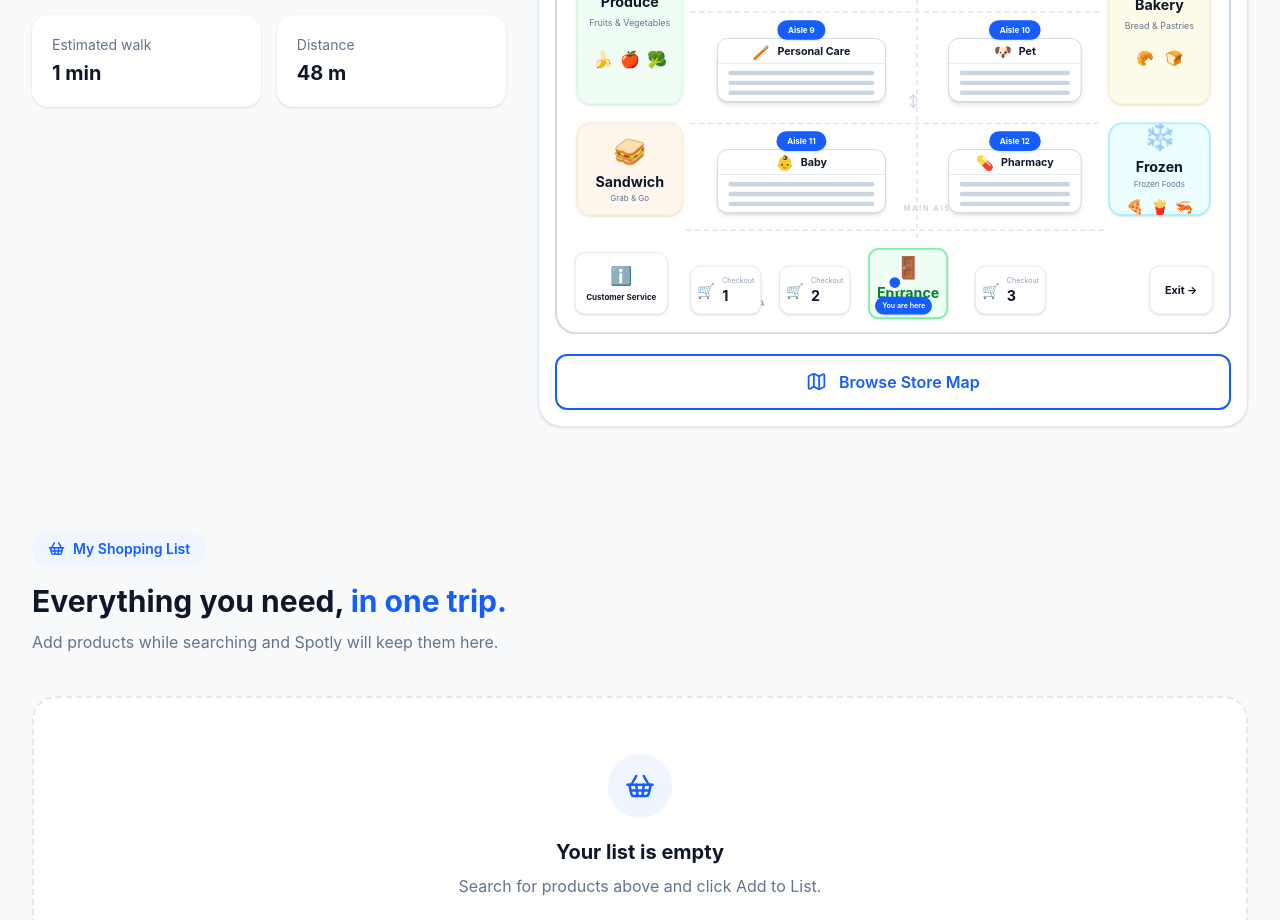
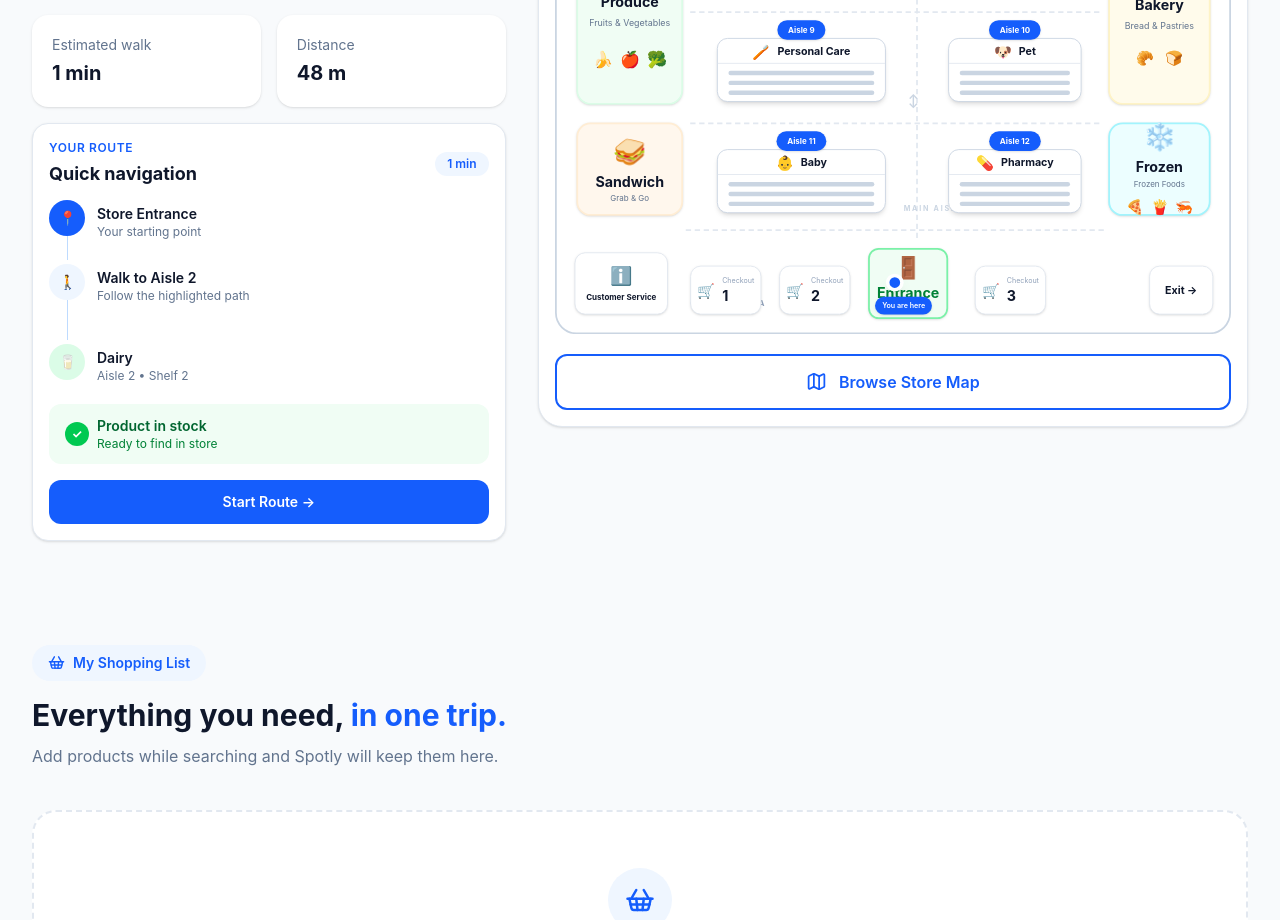
Before and after one commit to Yassine-Elamri34/Spotly, a React (Vite) app: page /#/ in a window 1280 px wide. Shown: the part 1140-2060 px from the top of the page. Built offline with nearby package versions, Linux system fonts and the light colour scheme.

Commit message:
responsive mode

```diff
--- a/src/components/HeroSection.jsx
+++ b/src/components/HeroSection.jsx
@@ -457,7 +457,7 @@ const HeroSection = ({
           {/* ================================= */}
           {/* VIDEO - LAPTOP / DESKTOP */}
           {/* ================================= */}
-
+{/* VIDEO - LAPTOP / DESKTOP */}
 <div className="hidden min-w-0 items-start justify-center lg:flex lg:justify-end">
 
   <div className="flex h-[320px] w-[320px] items-center justify-center rounded-full bg-blue-50 p-6 xl:h-[380px] xl:w-[380px] xl:p-7 2xl:h-[430px] 2xl:w-[430px] 2xl:p-8">
@@ -474,7 +474,7 @@ const HeroSection = ({
       >
 
         <source
-                    src="/videos/shopper.mp4"
+          src={`${import.meta.env.BASE_URL}videos/shopper.mp4`}
           type="video/mp4"
         />
 
--- a/src/pages/Home.jsx
+++ b/src/pages/Home.jsx
@@ -268,6 +268,117 @@ const Home = () => {
       startNavigation
     }
   />
+
+  {/* DESKTOP ROUTE SUMMARY */}
+  <div className="mt-4 hidden rounded-2xl border border-slate-200 bg-white p-4 shadow-sm lg:block">
+
+    {/* HEADER */}
+    <div className="mb-3 flex items-center justify-between">
+      <div>
+        <p className="text-xs font-semibold uppercase tracking-wider text-blue-600">
+          Your Route
+        </p>
+
+        <h3 className="mt-1 text-lg font-bold text-slate-900">
+          Quick navigation
+        </h3>
+      </div>
+
+      <div className="rounded-full bg-blue-50 px-3 py-1 text-xs font-semibold text-blue-600">
+        1 min
+      </div>
+    </div>
+
+    {/* ROUTE STEPS */}
+    <div className="space-y-1">
+
+      {/* START */}
+      <div className="flex gap-3">
+        <div className="flex flex-col items-center">
+          <div className="flex h-9 w-9 items-center justify-center rounded-full bg-blue-600 text-sm text-white">
+            📍
+          </div>
+
+          <div className="h-6 w-px bg-blue-200" />
+        </div>
+
+        <div className="pt-1">
+          <p className="text-sm font-semibold text-slate-900">
+            Store Entrance
+          </p>
+
+          <p className="text-xs text-slate-500">
+            Your starting point
+          </p>
+        </div>
+      </div>
+
+      {/* AISLE */}
+      <div className="flex gap-3">
+        <div className="flex flex-col items-center">
+          <div className="flex h-9 w-9 items-center justify-center rounded-full bg-blue-50 text-sm">
+            🚶
+          </div>
+
+          <div className="h-10 w-px bg-blue-200" />
+        </div>
+
+        <div className="pt-1">
+          <p className="text-sm font-semibold text-slate-900">
+            Walk to Aisle {selectedProduct?.aisle}
+          </p>
+
+          <p className="text-xs text-slate-500">
+            Follow the highlighted path
+          </p>
+        </div>
+      </div>
+
+      {/* DESTINATION */}
+      <div className="flex gap-3">
+        <div className="flex h-9 w-9 items-center justify-center rounded-full bg-green-100 text-sm">
+          {selectedProduct?.emoji || "🛒"}
+        </div>
+
+        <div className="pt-1">
+          <p className="text-sm font-semibold text-slate-900">
+            {selectedProduct?.section || "Product"}
+          </p>
+
+          <p className="text-xs text-slate-500">
+            Aisle {selectedProduct?.aisle} • Shelf {selectedProduct?.shelf}
+          </p>
+        </div>
+      </div>
+
+    </div>
+
+    {/* STATUS */}
+    <div className="mt-5 flex items-center gap-2 rounded-xl bg-green-50 px-4 py-3">
+      <div className="flex h-6 w-6 items-center justify-center rounded-full bg-green-500 text-xs font-bold text-white">
+        ✓
+      </div>
+
+      <div>
+        <p className="text-sm font-semibold text-green-800">
+          Product in stock
+        </p>
+
+        <p className="text-xs text-green-700">
+          Ready to find in store
+        </p>
+      </div>
+    </div>
+
+    {/* BUTTON */}
+    <button
+      onClick={startNavigation}
+      className="mt-4 w-full rounded-xl bg-blue-600 px-4 py-3 text-sm font-semibold text-white transition hover:bg-blue-700"
+    >
+      Start Route →
+    </button>
+
+  </div>
 </div>
 
           {/* STORE MAP */}
```
Lines whose indentation alone changed are shown as unchanged.
